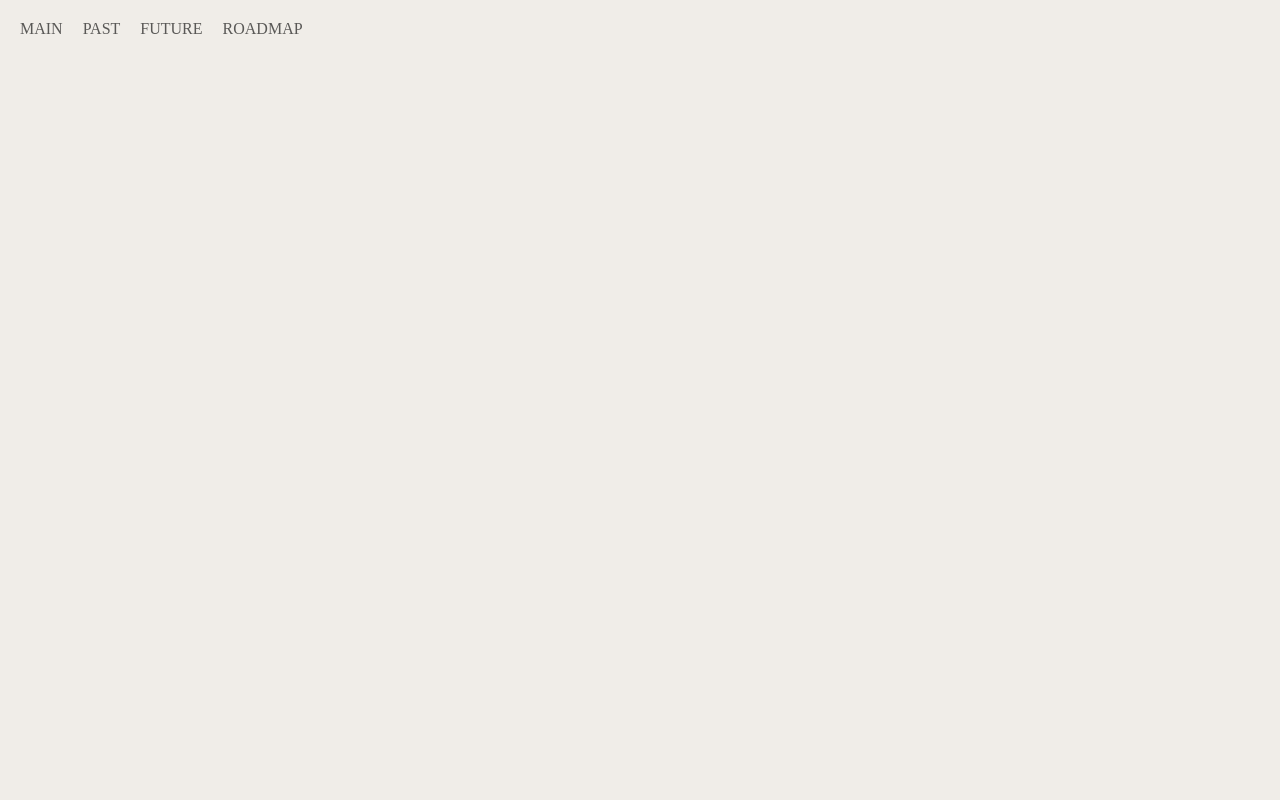
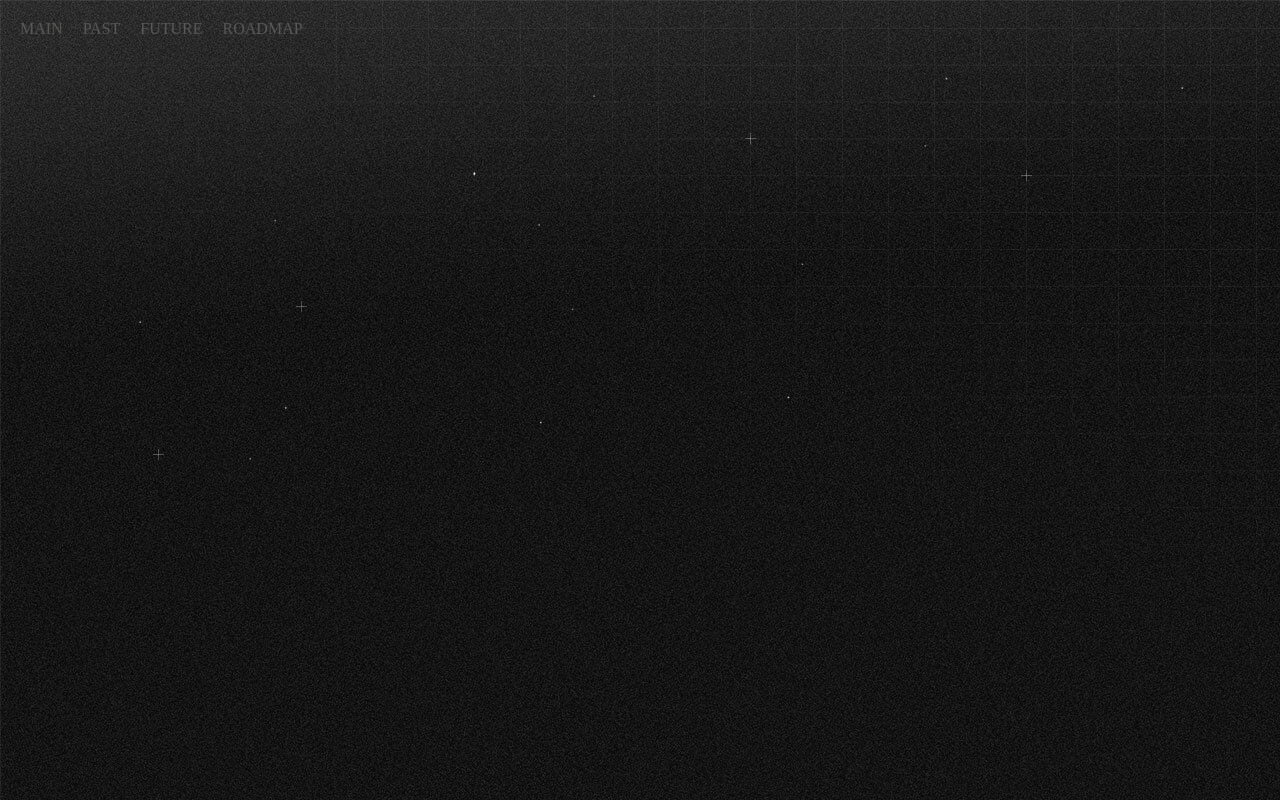
Before and after one commit to Beoning/my-project, a React (Create React App) app: page / in a window 1280 px wide. Built offline with nearby package versions, Linux system fonts and the light colour scheme.

Commit message:
New Background

```diff
--- a/public/index.html
+++ b/public/index.html
@@ -26,7 +26,7 @@
     -->
     <title>Beoning</title>
   </head>
-  <body>
+  <body class="background">
     <noscript>You need to enable JavaScript to run this app.</noscript>
     <div id="root"></div>
     <!--
--- a/src/index.css
+++ b/src/index.css
@@ -8,6 +8,7 @@ body {
   -moz-osx-font-smoothing: grayscale;
   background-color: #f0ede8;
   box-sizing: border-box;
+  background: url("background.jpg");
 }
 
 code {
```
Also changed, not shown: src/background.jpg (added).
